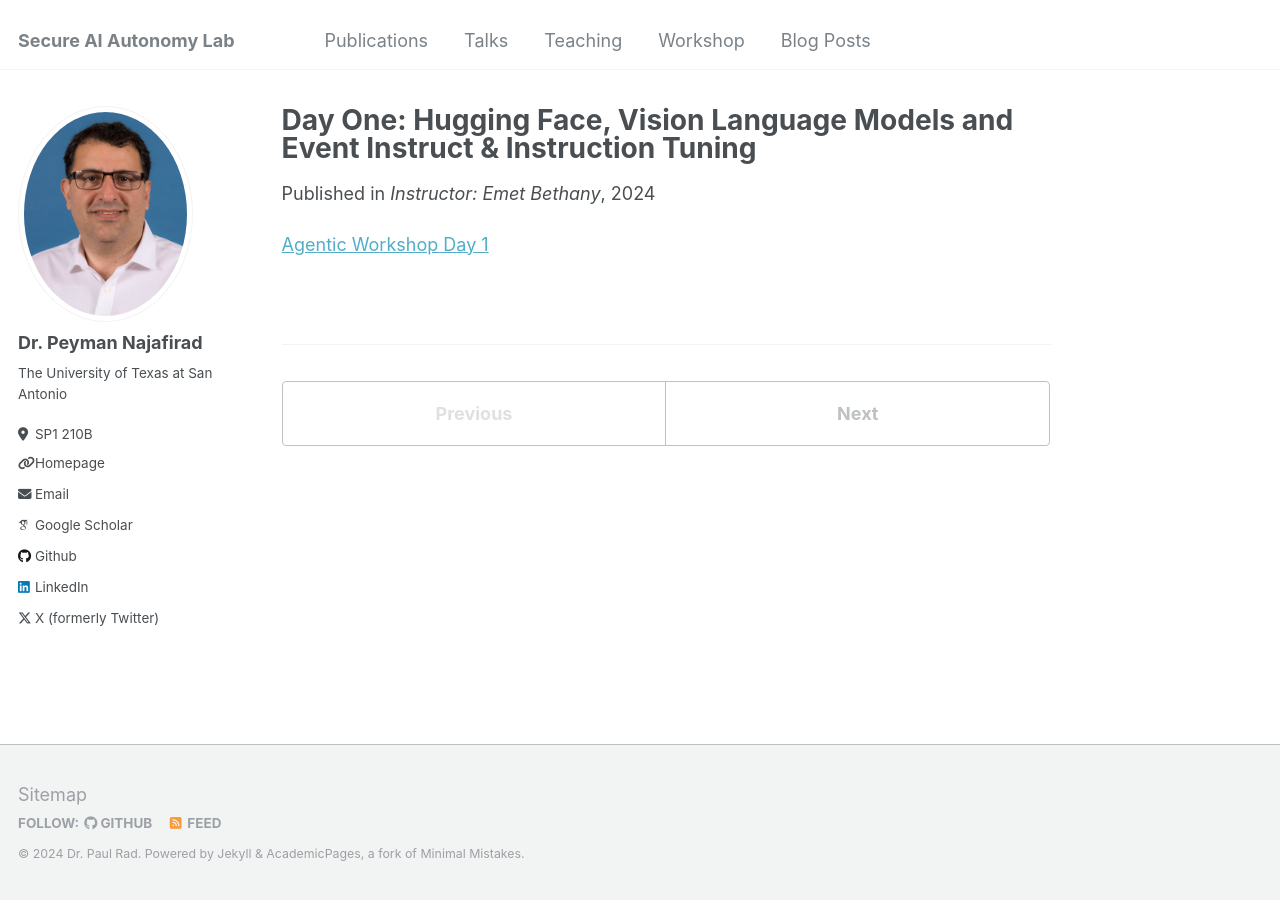
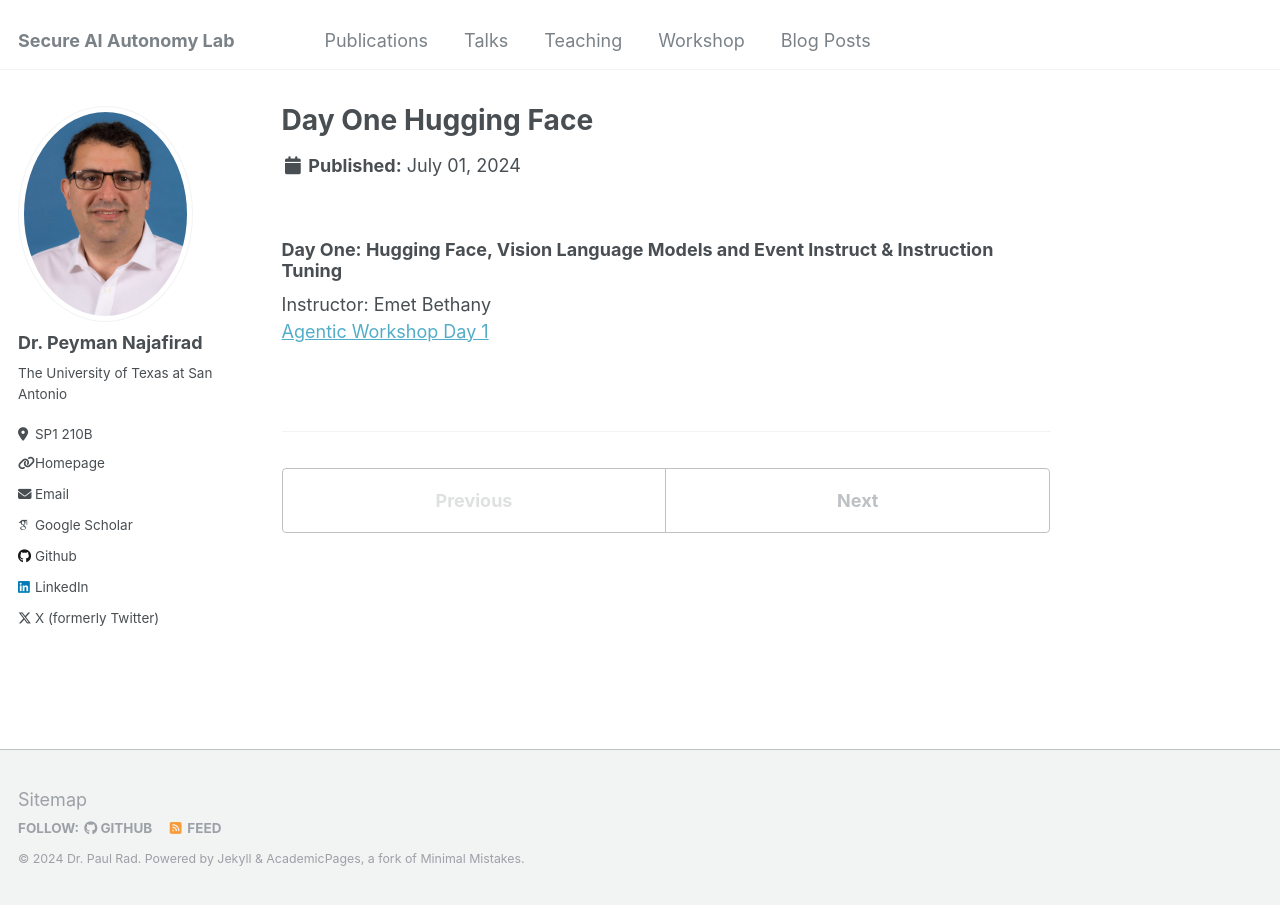
Before and after one commit to SecureAIAutonomyLab/SecureAIAutonomyLab.github.io, a Jekyll site: the page built from _workshop/2024-07-01-Day-One-Hugging-Face.md, in a window 1280 px wide. Built offline with Jekyll 4.4.1, drawn with Linux system fonts in a browser that asks for light colours; some web fonts are replaced; part of the change alters nothing that is shown.

Commit message:
Update 2024-07-01-Day-One-Hugging-Face.md

```diff
--- a/_workshop/2024-07-01-Day-One-Hugging-Face.md
+++ b/_workshop/2024-07-01-Day-One-Hugging-Face.md
@@ -1,5 +1,5 @@
 ---
-title: "Day One: Hugging Face, Vision Language Models and Event Instruct & Instruction Tuning"
-venue: 'Instructor: Emet Bethany'
 ---
+### Day One: Hugging Face, Vision Language Models and Event Instruct & Instruction Tuning ###
+Instructor: Emet Bethany<br>
 [Agentic Workshop Day 1](https://utsacloud-my.sharepoint.com/personal/peyman_najafirad_utsa_edu/_layouts/15/onedrive.aspx?ga=1&id=%2Fpersonal%2Fpeyman%5Fnajafirad%5Futsa%5Fedu%2FDocuments%2F%5FSecure%20AI%20%26%20Autonomy%20Lab%2FAgenticWorkshop%2Fday%2D1%5FHugging%20Face)
```
